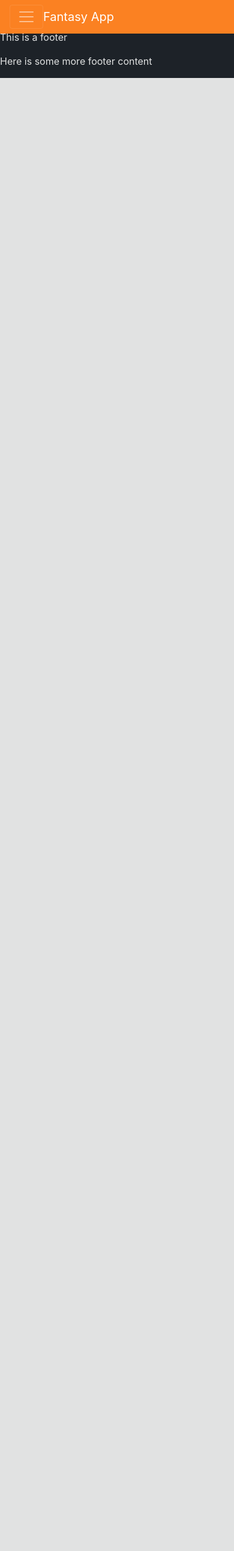
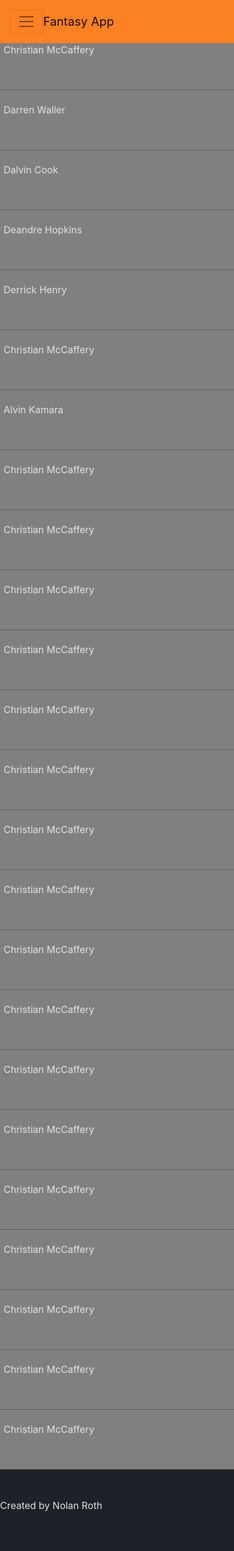
Before and after one commit to n-roth12/FFB-Draft-App, a Flask app: page /draft in a window 390 px wide. Shown: the whole page at 60% size. Before the commit the page ends 130 px from the top, so only its background shows below. Run offline with Flask 2, Linux system fonts and the light colour scheme; some libraries are stand-ins or nearby versions.

Commit message:
Start of mockup for draft page with cards.

```diff
--- a/website/templates/base.html
+++ b/website/templates/base.html
@@ -11,7 +11,7 @@
 	</head>
 
 	<body style="background-color: #E1E2E2; color:  #1D2228; padding: 50px 0px 0px 0px; z-index: 0;">
-		<nav class="navbar navbar-expand-sm navbar-dark fixed-top" style="background-color: #FB8122;">
+		<nav class="py-3 navbar navbar-expand-sm navbar-light fixed-top" style="background-color: #FB8122;">
 			<div class="container">
 				<button class="navbar-toggler" type="button" data-toggle="collapse" data-target="#navbarNav">
 					<span class="navbar-toggler-icon"></span>
@@ -71,13 +71,10 @@
 
 	{% block content %}
 	{% endblock %}
-	<footer class="footer" style="background-color: #1D2228;">
+	<footer class="footer py-5" style="background-color: #1D2228;">
 		<div class="container">
 			<div class="row">
-				<p style="color: #E1E2E2">This is a footer</p>
-			</div>
-			<div class="row">
-				<p style="color: #E1E2E2">Here is some more footer content</p>
+				<p style="color: #E1E2E2">Created by Nolan Roth</p>
 			</div>
 		</div>
 	</footer>
@@ -92,6 +89,10 @@
 </body>
 
 <style>
+	label, h1, h6 {
+		color: #1D2228;
+	}
+
 	.hidden {
       display: none;
    }
--- a/website/templates/draft.html
+++ b/website/templates/draft.html
@@ -5,4 +5,174 @@
 {% endblock %}
 
 {% block content %}
+<div class="row">
+
+	<div class="col-sm-1 p-0">
+		<div class="card">
+			<div class="card-body">
+				<p>Christian McCaffery</p>
+			</div>
+		</div>
+		<div class="card">
+			<div class="card-body">
+				<p>Darren Waller</p>
+			</div>
+		</div>
+	</div>
+
+	<div class="col-sm-1 p-0">
+		<div class="card">
+			<div class="card-body">
+				<p>Dalvin Cook</p>
+			</div>
+		</div>
+		<div class="card">
+			<div class="card-body">
+				<p>Deandre Hopkins</p>
+			</div>
+		</div>
+	</div>
+
+	<div class="col-sm-1 p-0">
+		<div class="card">
+			<div class="card-body">
+				<p>Derrick Henry</p>
+			</div>
+		</div>
+		<div class="card">
+			<div class="card-body">
+				<p>Christian McCaffery</p>
+			</div>
+		</div>
+	</div>
+
+	<div class="col-sm-1 p-0">
+		<div class="card">
+			<div class="card-body">
+				<p>Alvin Kamara</p>
+			</div>
+		</div>
+		<div class="card">
+			<div class="card-body">
+				<p>Christian McCaffery</p>
+			</div>
+		</div>
+	</div>
+
+	<div class="col-sm-1 p-0">
+		<div class="card">
+			<div class="card-body">
+				<p>Christian McCaffery</p>
+			</div>
+		</div>
+		<div class="card">
+			<div class="card-body">
+				<p>Christian McCaffery</p>
+			</div>
+		</div>
+	</div>
+
+	<div class="col-sm-1 p-0">
+		<div class="card">
+			<div class="card-body">
+				<p>Christian McCaffery</p>
+			</div>
+		</div>
+		<div class="card">
+			<div class="card-body">
+				<p>Christian McCaffery</p>
+			</div>
+		</div>
+	</div>
+
+	<div class="col-sm-1 p-0">
+		<div class="card">
+			<div class="card-body">
+				<p>Christian McCaffery</p>
+			</div>
+		</div>
+		<div class="card">
+			<div class="card-body">
+				<p>Christian McCaffery</p>
+			</div>
+		</div>
+	</div>
+
+	<div class="col-sm-1 p-0">
+		<div class="card">
+			<div class="card-body">
+				<p>Christian McCaffery</p>
+			</div>
+		</div>
+		<div class="card">
+			<div class="card-body">
+				<p>Christian McCaffery</p>
+			</div>
+		</div>
+	</div>
+
+	<div class="col-sm-1 p-0">
+		<div class="card">
+			<div class="card-body">
+				<p>Christian McCaffery</p>
+			</div>
+		</div>
+		<div class="card">
+			<div class="card-body">
+				<p>Christian McCaffery</p>
+			</div>
+		</div>
+	</div>
+
+	<div class="col-sm-1 p-0">
+		<div class="card">
+			<div class="card-body">
+				<p>Christian McCaffery</p>
+			</div>
+		</div>
+		<div class="card">
+			<div class="card-body">
+				<p>Christian McCaffery</p>
+			</div>
+		</div>
+	</div>
+
+	<div class="col-sm-1 p-0">
+		<div class="card">
+			<div class="card-body">
+				<p>Christian McCaffery</p>
+			</div>
+		</div>
+		<div class="card">
+			<div class="card-body">
+				<p>Christian McCaffery</p>
+			</div>
+		</div>
+	</div>
+
+	<div class="col-sm-1 p-0">
+		<div class="card">
+			<div class="card-body">
+				<p>Christian McCaffery</p>
+			</div>
+		</div>
+		<div class="card">
+			<div class="card-body">
+				<p>Christian McCaffery</p>
+			</div>
+		</div>
+	</div>
+
+</div>
+
+<style>
+	.card {
+		height: 100px;
+		background-color: grey;
+		color: #E1E2E2;
+	}
+</style>
+
+
+
 {% endblock %}
--- a/website/templates/home.html
+++ b/website/templates/home.html
@@ -7,7 +7,7 @@
 {% block content %}
   <div class="jumbotron text-center" style="color:white; background-color:#1D2228;">
       <div class="col-md-5 p-lg-5 mx-auto my-5">
-          <h1 class="display-4 font-weight-normal">Fantasy Draft App</h1>
+          <h1 class="display-4 font-weight-normal" style="color: white">Fantasy Draft App</h1>
           <p class="lead font-weight-normal">View expert rankings. Customize rankings and tiers. Win your draft</p>
           <a class="btn btn-outline-warning" href="{{ url_for('rankings_page') }}">Customize Rankings</a>
       </div>
--- a/website/templates/rankings.html
+++ b/website/templates/rankings.html
@@ -9,7 +9,7 @@
 	<h1 class="text-center">Your {% block h1 %}{% endblock %} Custom Rankings</h1>
 	<br>
 	<div class="text-center row">
-		<p style=""class="col">Filter By Position: <a href="{{ url_for('rankings_page') }}">All</a> | <a href="{{ url_for('qb_rankings_page') }}">QB</a> | <a href="{{ url_for('rb_rankings_page') }}">RB</a> | <a href="{{ url_for('wr_rankings_page') }}">WR</a> | <a href="{{ url_for('te_rankings_page') }}">TE</a>
+		<p style=""class="col">Filter By Position: <a class="btn btn-dark" href="{{ url_for('rankings_page') }}">All</a> | <a href="{{ url_for('qb_rankings_page') }}">QB</a> | <a href="{{ url_for('rb_rankings_page') }}">RB</a> | <a href="{{ url_for('wr_rankings_page') }}">WR</a> | <a href="{{ url_for('te_rankings_page') }}">TE</a>
 		</p>
 		<!-- Inactive search bar
 		<div class="col" id="search-container">
```
Also changed, not shown: website/templates/register.html (+5 -4 lines).
